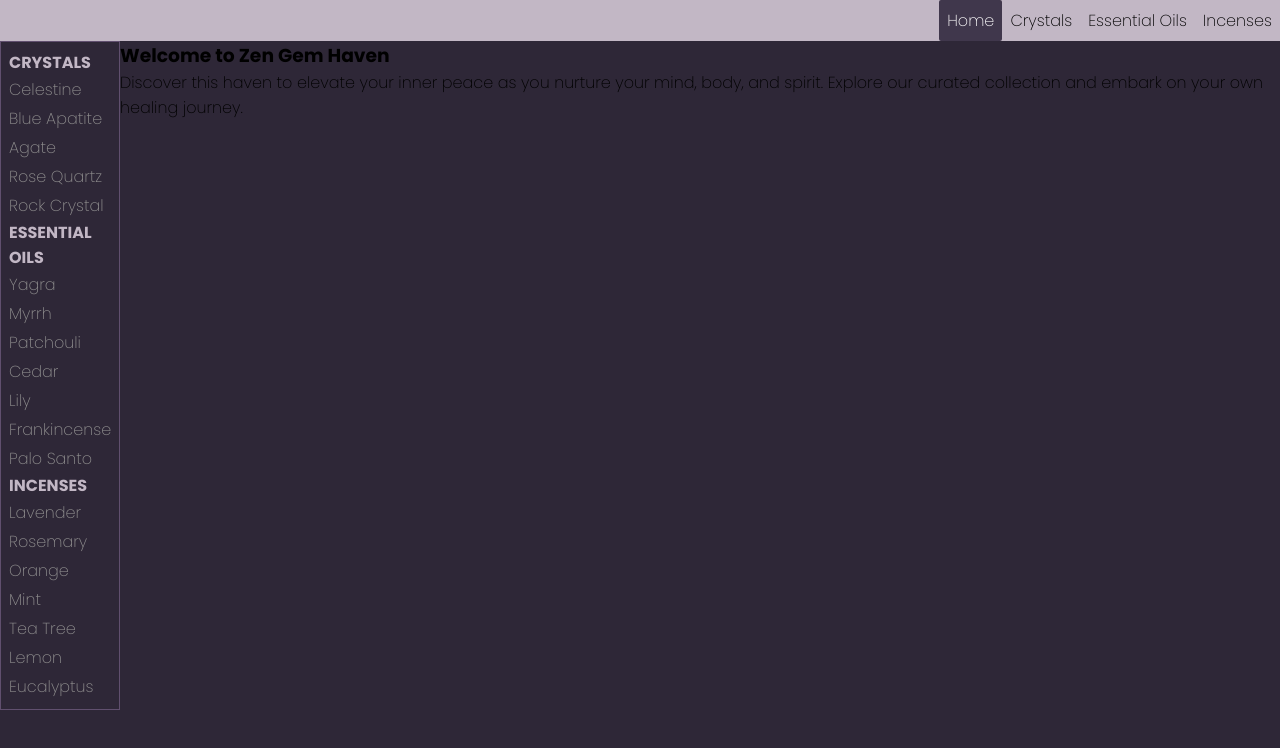
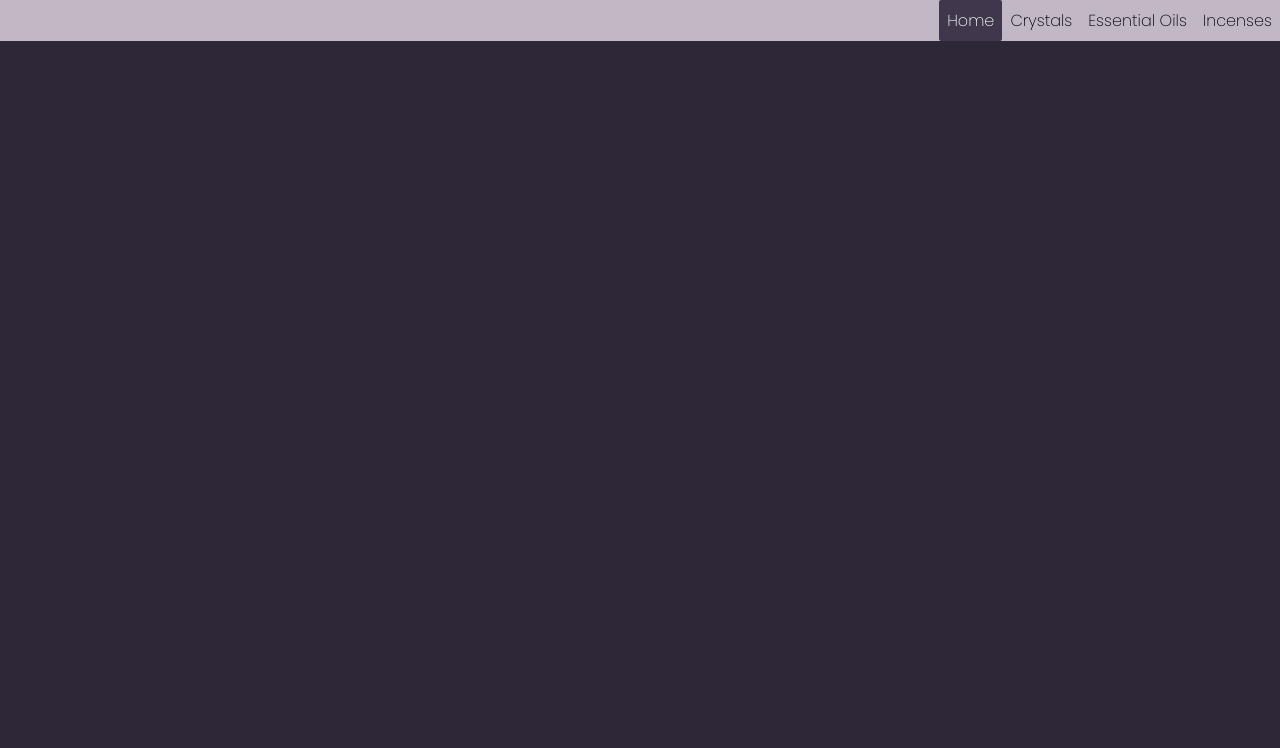
Before and after one commit to blombergalex/gems, a React (Vite) app: page / in a window 1280 px wide. Shown: the top 748 px of the page. Built offline with nearby package versions, Linux system fonts and the light colour scheme; the HTML template or start-up script is replaced by a standard one.

Commit message:
create home page and content control component

```diff
--- /dev/null
+++ b/src/components/ContentControl/ContentControl.module.css
@@ -0,0 +1,3 @@
+.mainContent {
+    display: flex;
+}
--- /dev/null
+++ b/src/components/ContentControl/index.jsx
@@ -0,0 +1,28 @@
+import Sidebar from "../Sidebar";
+import styles from './ContentControl.module.css'
+
+const ContentControl = () => {
+
+    const [productCategory, setProductCategory] = useState('home');
+
+    return(
+        <div className={styles}>
+            <Sidebar productCategory={'home'}/>
+        </div>
+    )
+}
+
+export default ContentControl
+
+// <div className={styles.mainContent}>
+//     <Sidebar category={category} handleCategoryChange={handleCategoryChange} setSelectedProduct={setSelectedProduct} selectedProduct={selectedProduct} backToShortSummary={backToShortSummary}/>
+//     {selectedProduct && !showFullSummary ? (
+//         <ShortSummary product={selectedProduct} toggleFullSummary={toggleFullSummary} />
+//         ) : null}
+//     {showFullSummary && selectedProduct ? (
+//     <FullSummary product={selectedProduct} backToShortSummary={backToShortSummary}/>
+//     ): null}
+//     {!selectedProduct && !showFullSummary ? (
+//         <WelcomeMessage category={category}/>
+//     ): null}
+// </div>
--- a/src/components/Sidebar/index.jsx
+++ b/src/components/Sidebar/index.jsx
@@ -4,26 +4,27 @@ import { useEffect } from "react";
 import scrollToTop from "../../assets/functions";
 import styles from './Sidebar.module.css'
 
-const Sidebar = ({category, handleCategoryChange, selectedProduct, setSelectedProduct, backToShortSummary}) => {
+const Sidebar = ({productCategory, setProductCategory}) => {
+    // {category, handleCategoryChange, selectedProduct, setSelectedProduct, backToShortSummary}
     useEffect(() => {
         scrollToTop();
       }, [selectedProduct, category]);
 
 
-    const handleProductClick = (product) => {
-        if (selectedProduct === product && category === product.category) {
-            handleCategoryChange(product.category);
-            setSelectedProduct(null);
-            backToShortSummary();
-        } else if (selectedProduct === product) {
-            setSelectedProduct(null);
-            handleCategoryChange(home);
-            backToShortSummary();
-        } else {
-            setSelectedProduct(product);
-            backToShortSummary();
-        }
-    };
+    // const handleProductClick = (product) => {
+    //     if (selectedProduct === product && productCategory === product.category) {
+    //         setProductCategory(product.category);
+    //         setSelectedProduct(null);
+    //         backToShortSummary();
+    //     } else if (selectedProduct === ProductCategory) {
+    //         setSelectedProduct(null);
+    //         handleCategoryChange(home);
+    //         backToShortSummary();
+    //     } else {
+    //         setSelectedProduct(product);
+    //         backToShortSummary();
+    //     }
+    // };
 
     const crystalList = () => {
         return allProducts.filter(product => product.category === 'crystals').map(product => (
--- a/src/components/TopNavigation/index.jsx
+++ b/src/components/TopNavigation/index.jsx
@@ -1,15 +1,16 @@
 import { useViewport } from "../../assets/functions"
 import MobileNavigation from "./MobileNavigation";
 import DesktopNavigation from "./DesktopNavigation";
+import { useState } from "react";
 
-const TopNavigation = ({handleCategoryChange}) => {
+const TopNavigation = () => {
 
     const {width} = useViewport();
     const breakpoint = 768;
 
     return(
-        width < breakpoint ? <MobileNavigation handleCategoryChange={handleCategoryChange} />
-        : <DesktopNavigation handleCategoryChange={handleCategoryChange} />
+        width < breakpoint ? <MobileNavigation productCategory={category} />
+        : <DesktopNavigation productCategory={'home'} />
     )
 }
 
--- a/src/pages/EssentialOils/index.jsx
+++ b/src/pages/EssentialOils/index.jsx
@@ -1,6 +1,8 @@
+import ContentControl from "../../components/ContentControl"
+
 const EssentialOils = () => {
     return(
-        <></>
+        <ContentControl />
     )
 }
 
--- a/src/pages/Incenses/index.jsx
+++ b/src/pages/Incenses/index.jsx
@@ -1,6 +1,8 @@
+import ContentControl from "../../components/ContentControl"
+
 const Incenses = () => {
     return(
-        <></>
+        <ContentControl />
     )
 }
 
--- a/src/pages/Layout/Layout.module.css
+++ b/src/pages/Layout/Layout.module.css
@@ -1,7 +1,3 @@
-.mainContent {
-    display: flex;
-}
-
 @media (hover:hover) and (pointer:fine) {
     a:hover {
         cursor: pointer;
--- a/src/pages/Layout/index.jsx
+++ b/src/pages/Layout/index.jsx
@@ -1,50 +1,14 @@
-import { useCallback, useState } from "react"
 import Intro from '../../components/Intro';
 import TopNavigation from "../../components/TopNavigation"
-import Sidebar from "../../components/Sidebar"
-import ShortSummary from "../../components/ShortSummary"
-import FullSummary from "../../components/FullSummary"
-import WelcomeMessage from "../../components/WelcomeMessage"
-import scrollToTop from "../../assets/functions"
-import styles from './Layout.module.css'
+import { Outlet } from "react-router-dom";
 
-const Layout = ({selectedProduct, setSelectedProduct}) => {
-
-    const [category, setCategory] = useState('home');
-    const [showFullSummary, setShowFullSummary] = useState(false);
-
-    const handleCategoryChange = useCallback((newCategory) => {
-        setCategory(newCategory);
-        setSelectedProduct(null);
-        setShowFullSummary(false);
-    }, []);
-
-    const toggleFullSummary = () => {
-        setShowFullSummary(!showFullSummary);
-        scrollToTop();
-    };
-
-    const backToShortSummary = () => {
-        setShowFullSummary(false);
-        scrollToTop();
-    };
+const Layout = () => {
 
     return(
         <>
             <Intro />
-            <TopNavigation handleCategoryChange={handleCategoryChange}/>
-            <div className={styles.mainContent}>
-                <Sidebar category={category} handleCategoryChange={handleCategoryChange} setSelectedProduct={setSelectedProduct} selectedProduct={selectedProduct} backToShortSummary={backToShortSummary}/>
-                {selectedProduct && !showFullSummary ? (
-                    <ShortSummary product={selectedProduct} toggleFullSummary={toggleFullSummary} />
-                    ) : null}
-                {showFullSummary && selectedProduct ? (
-                <FullSummary product={selectedProduct} backToShortSummary={backToShortSummary}/>
-                ): null}
-                {!selectedProduct && !showFullSummary ? (
-                    <WelcomeMessage category={category}/>
-                ): null}
-            </div>
+            <TopNavigation/>
+            <Outlet />
         </>
     )
 }
```
Also changed, not shown: src/pages/Home/index.jsx (added, +9 -0 lines).
